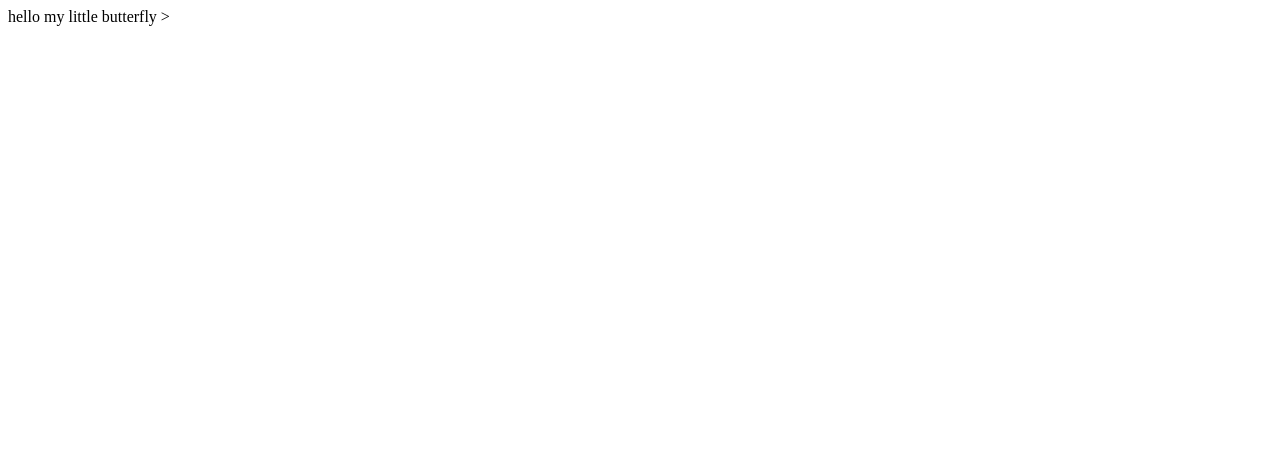
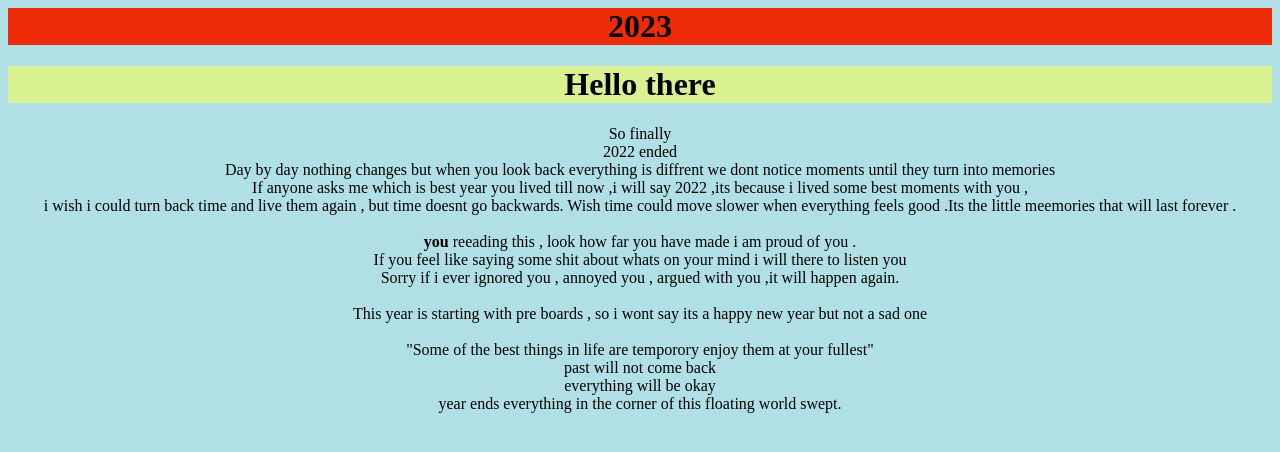
Before and after one commit to AlankarDeokar/idkwhy, a plain HTML site: page index.html in a window 1280 px wide. Drawn offline with Linux system fonts and the light colour scheme.

Commit message:
Add files via upload

```diff
--- a/index.html
+++ b/index.html
@@ -1,9 +1,31 @@
 <html>
+    <title>2022</title>
+    <head><h1 style="background-color:rgb(237, 43, 9);"><center>2023</center></h1></head>
 
-    <body>
-hello my little butterfly
+    <body style="background-color:powderblue;">
+<h1 style="background-color:rgb(218, 241, 146);"><center>Hello there</center></h1>
+
+<p style="color:red;">
+  <center>So finally <br> 2022 ended <br>
+  Day by day nothing changes but when you look back everything is diffrent
+  we dont notice moments until they turn into memories<br>
+  If anyone asks me which is best year you lived till now ,i will say 2022
+  ,its because i lived some best moments with you , <br>i wish i could turn back time and
+  live them again , but time doesnt go backwards. Wish time could move slower when everything
+  feels good .Its the little meemories that will last forever .<br>
+  <br><b>you</b> reeading this , look how far you have made i am proud of you  .<br>
+   If you feel like saying some shit about whats on your mind i will there to listen you <br>
+   Sorry if i ever ignored you , annoyed you , argued with you ,it will happen again.<br><br>
+   This year is starting with pre boards , so i wont say its a happy new year but not a sad one<BR><br>
+    "Some of the best things in life are temporory enjoy them at your fullest"
+    <br>past will not come back <br>everything will be okay<br>
+    year ends everything in the corner of this floating world swept.
 
 
 
+  </center>
+</p>
+
+
 </body>
-</html>>
+</html>
```
